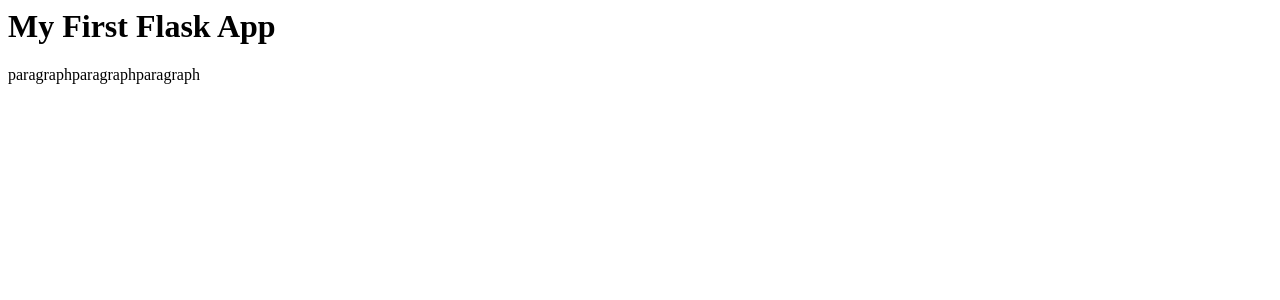
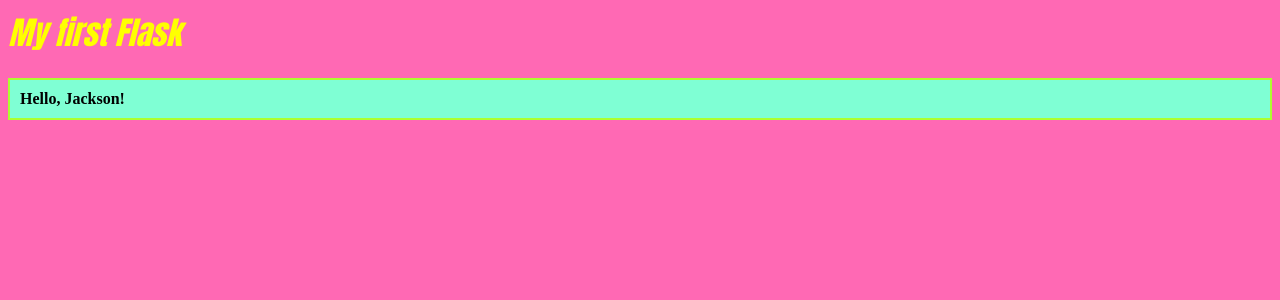
Before and after one commit to JacksonD2026/CS3UNIT3NOTES, a Flask app: page / in a window 1280 px wide. Shown: the top 300 px of the page. Run offline with Flask 3, Linux system fonts and the light colour scheme.

Commit message:
fixedcode

```diff
--- a/app.py
+++ b/app.py
@@ -9,4 +9,5 @@ app = Flask(__name__)
 
 @app.route("/")
 def index():
-        return render_template("index.html")
+        name_data = 'Jackson'
+        return render_template("index.html", name=name_data)
--- /dev/null
+++ b/static/style.css
@@ -0,0 +1,16 @@
+body {
+    background: hotpink;
+}
+
+h1 {
+    color:yellow;
+    font-style: italic;
+    font-family: Impact;
+}
+
+p{
+    background:aquamarine;
+    font-weight: bold;
+    padding: 10px;
+    border: 2px solid greenyellow;
+}
--- a/templates/index.html
+++ b/templates/index.html
@@ -4,15 +4,27 @@
 <head>
 
     <meta charset=""utf-8>
+       <meta charset ="utf-8">
+    <link rel="stylesheet" href={{ url_for('static', filename ='style.css') }}>
+</head>
 
-</head>
+
 
 
 <body>
 
-    <h1>My First Flask App</h1>
 
-    <p>paragraphparagraphparagraph</p>
+
+    <h1>My first Flask </h1>
+
+
+    {% if name %}
+    <p>Hello, {{name}}!</p>
+
+    {% else %}
+    <p>Hello, neighbor.</p>
+
+    {% endif %}
 
 </body>
 
```
